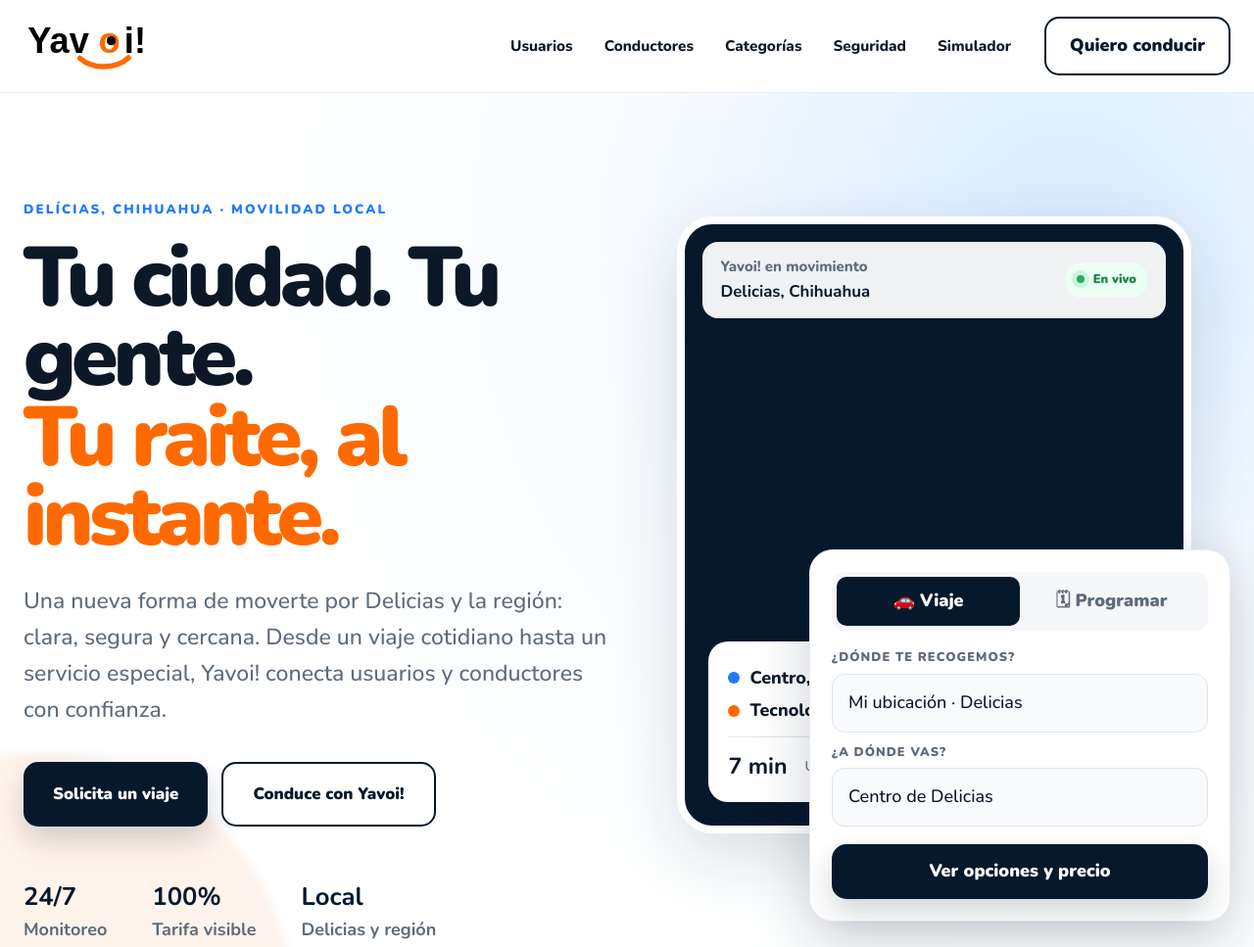
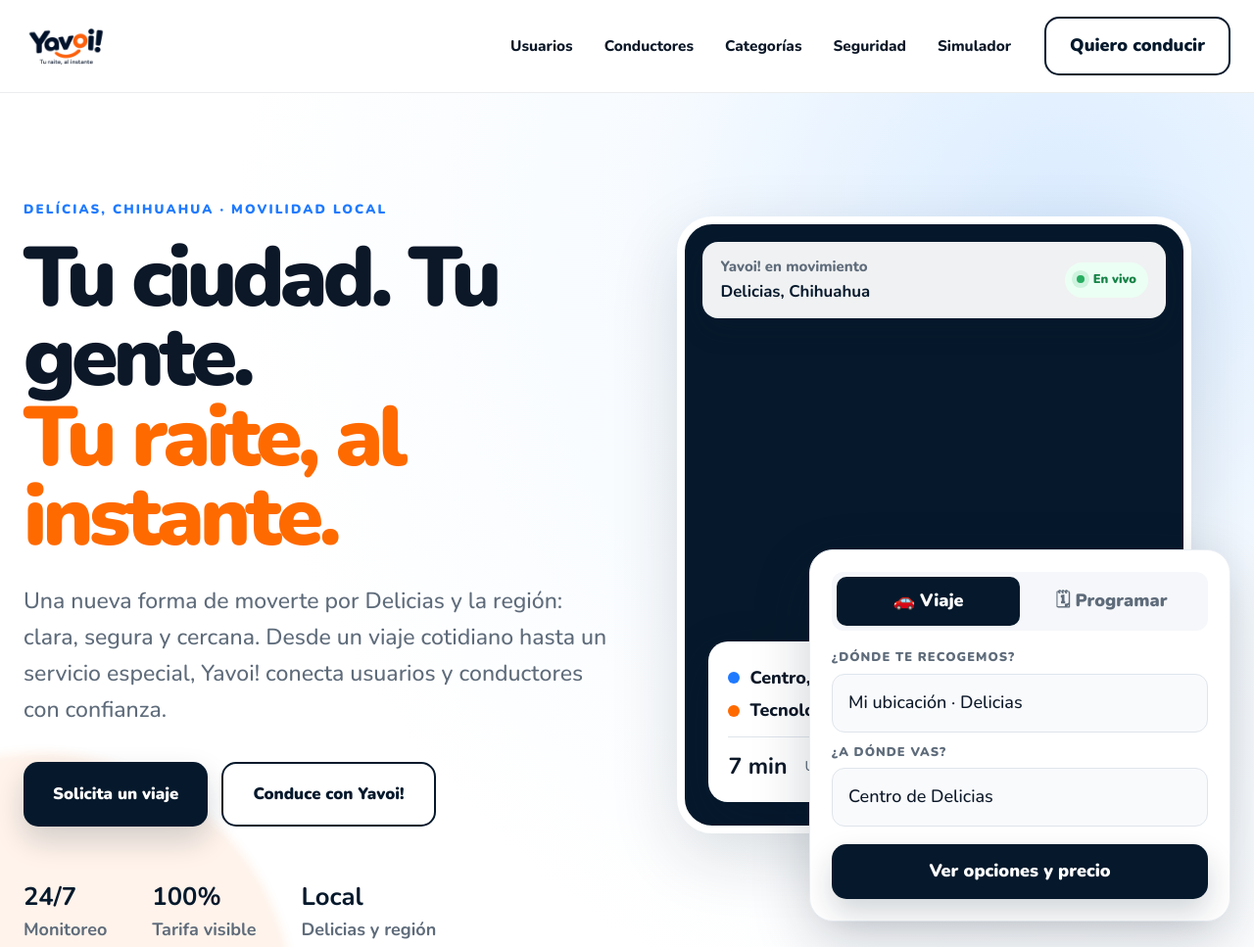
Before and after one commit to TheDevLogos/Yavoi-App, a plain HTML site: page index.html in a window 1280 px wide. Shown: the top 967 px of the page at 98% size. Drawn offline with nearby package versions, Linux system fonts and the light colour scheme.

Commit message:
Update index.html

```diff
--- a/index.html
+++ b/index.html
@@ -14,7 +14,7 @@
   <header class="site-header" id="inicio">
     <div class="nav-shell container">
       <a class="brand" href="#inicio" aria-label="Yavoi inicio">
-        <img src="assets/yavoi-logo.svg" alt="Yavoi!" />
+        <img src="assets/yavoi-logo.png" alt="Yavoi!" />
         <span>Tu raite, al instante</span>
       </a>
       <button class="menu-toggle" id="menuToggle" aria-expanded="false" aria-controls="mainNav">☰</button>
@@ -230,7 +230,7 @@
 
     <section class="final-cta section-pad" id="registro">
       <div class="container final-card">
-        <div><img src="assets/yavoi-logo.svg" alt="Yavoi!" /><span>Tu raite, al instante</span></div>
+        <div><img src="assets/yavoi-logo.png" alt="Yavoi!" /><span>Tu raite, al instante</span></div>
         <h2>Muévete con confianza.<br />Conduce con oportunidad.</h2>
         <p>Yavoi! nace para conectar a Delicias con una movilidad más cercana, transparente y dinámica.</p>
         <div class="hero-actions center-actions"><a class="btn btn-orange btn-lg" href="#simulador">Probar como usuario</a><a class="btn btn-light btn-lg" href="#conductores">Conocer plan conductor</a></div>
@@ -240,7 +240,7 @@
 
   <footer>
     <div class="container footer-grid">
-      <div class="footer-brand"><img src="assets/yavoi-logo.svg" alt="Yavoi!" /><p>Tu raite, al instante.</p></div>
+      <div class="footer-brand"><img src="assets/yavoi-logo.png" alt="Yavoi!" /><p>Tu raite, al instante.</p></div>
       <div><strong>Yavoi!</strong><a href="#usuarios">Usuarios</a><a href="#conductores">Conductores</a><a href="#categorias">Categorías</a></div>
       <div><strong>Confianza</strong><a href="#seguridad">Seguridad</a><a href="#simulador">Simulador</a><a href="#inicio">Inicio</a></div>
       <div><strong>Delicias, Chihuahua</strong><p>Prototipo MVP · 2026</p><p>Movilidad local y regional.</p></div>
```
